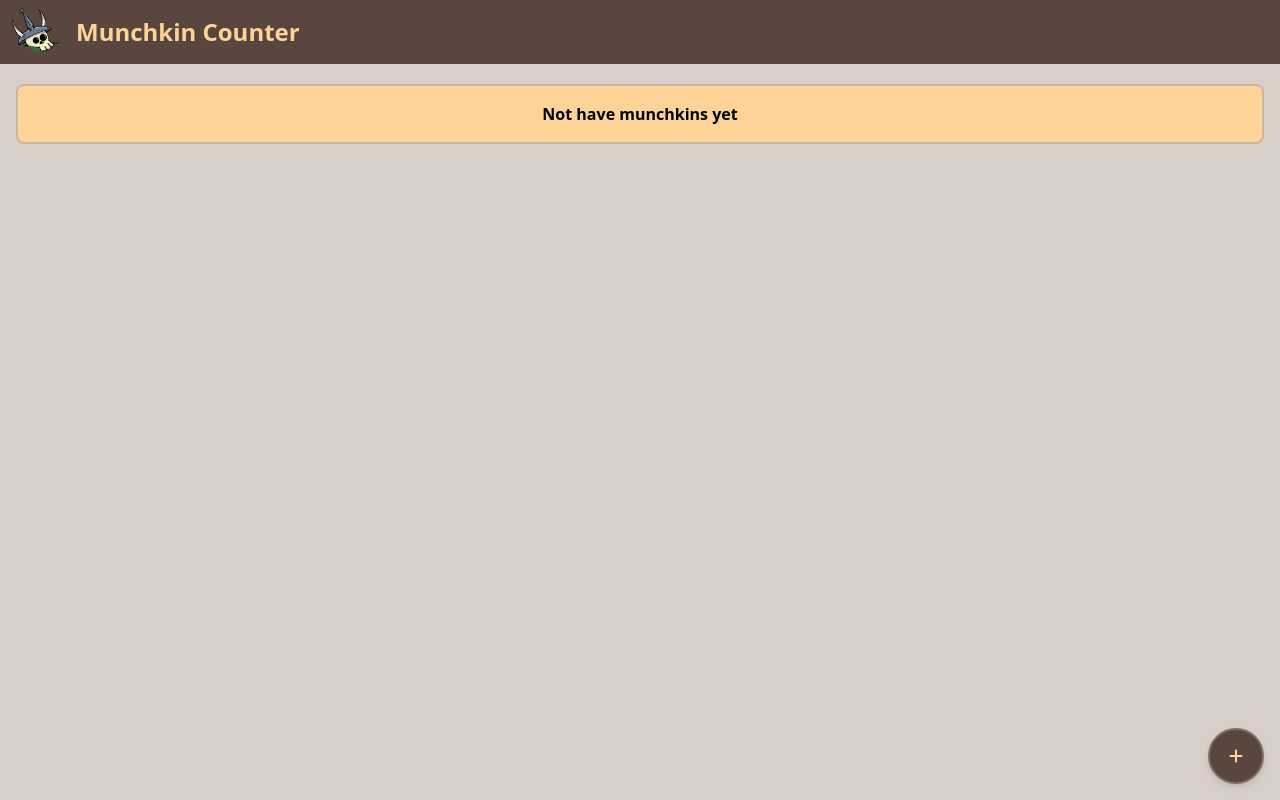
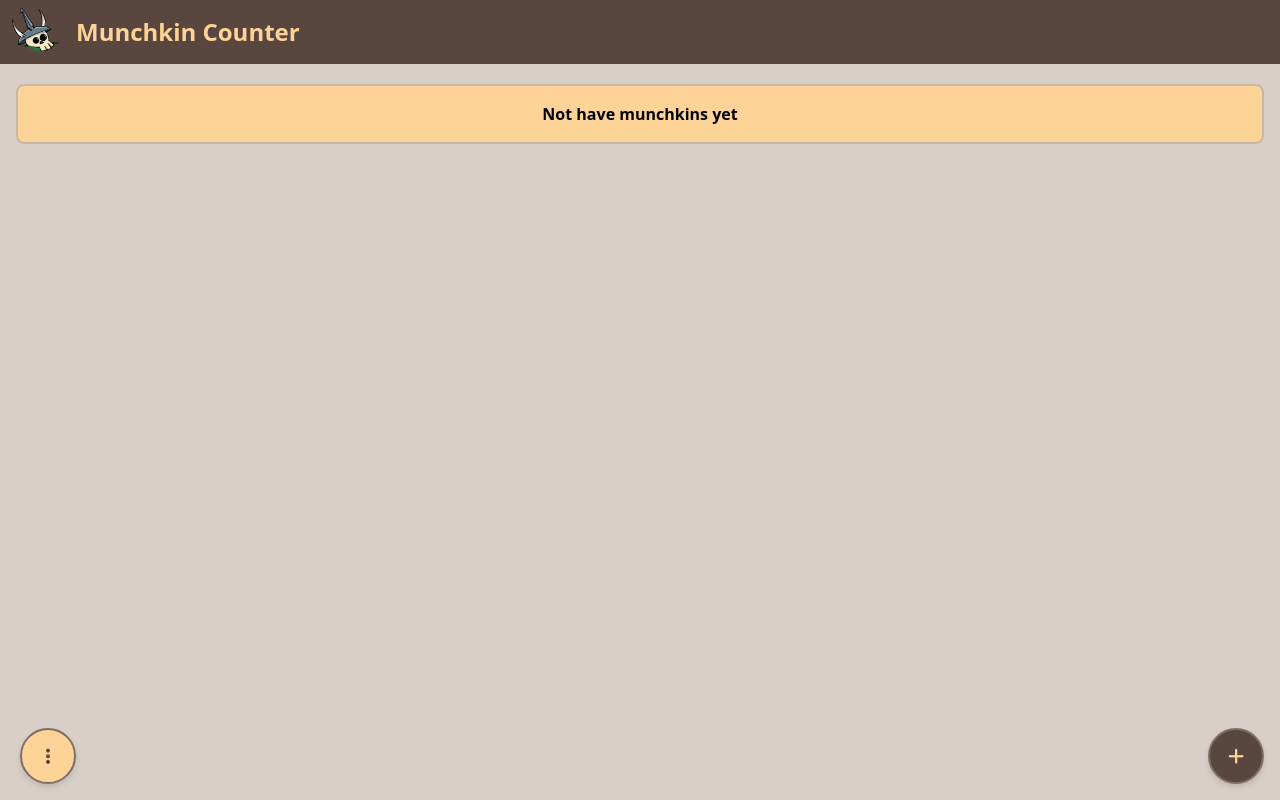
Before and after one commit to anhaeh/munchkin-count-vue3, a Vue app: page / in a window 1280 px wide. Built offline with nearby package versions, Linux system fonts and the light colour scheme.

Commit message:
major improvements

```diff
--- a/src/App.vue
+++ b/src/App.vue
@@ -25,6 +25,8 @@ import { RouterView } from 'vue-router'
   position: fixed
   bottom: 1rem
   right: 1rem
+  i
+    @apply text-lg
 .v-enter-active
   transition: opacity 0.3s ease
 .v-enter-from, .v-leave-to
--- /dev/null
+++ b/src/components/Dropdown.vue
@@ -0,0 +1,49 @@
+<script setup>
+import {ref, onMounted, onBeforeUnmount} from 'vue'
+
+defineProps({
+  items: {
+    required: true,
+    type: Array
+  }
+})
+
+const show = ref(false)
+
+onMounted(() => {
+    document.addEventListener('click', checkOutsideComponent, 100)
+})
+
+onBeforeUnmount(() => {
+    document.addEventListener('click', checkOutsideComponent)
+})
+
+const checkOutsideComponent = () => {
+    show.value = false
+}
+
+</script>
+
+<template>
+    <div class="dropdown-component absolute left-3 bottom-20">
+        <div @click="show = true">
+            <slot></slot>
+        </div>
+        <Transition enter-from-class="transition duration-200 scale-100 opacity-0"
+                    enter-to-class="transition duration-200 scale-100"
+                    leave-from-class="transition duration-150 scale-100"
+                    leave-to-class="transition duration-150 scale-100 opacity-0"
+        >
+            <div v-show="show" class="z-10 bg-white divide-y divide-gray-200 divide-solid rounded-lg shadow w-44 text-sm"
+            >
+                <div v-for="(item, id) in items" :key="id"
+                     class="block p-4 text-primary-800 cursor-pointer"
+                     @click="item.callback()"
+                >
+                    <i v-if="item.icon" class="fa mr-2" :class="item.icon"></i>
+                    {{ item.label }}
+                </div>
+            </div>
+        </Transition>
+    </div>
+</template>
--- a/src/components/MunchkinItem.vue
+++ b/src/components/MunchkinItem.vue
@@ -22,7 +22,7 @@ defineProps({
             <div class="flex items-center">
                 <div class="flex min-w-0 items-center">
                     <p class="text-xl font-semibold leading-6 text-gray-900">{{ player.name }}</p>
-                    <div class="ml-2 text-sm mt-1 leading-5 text-gray-500"
+                    <div class="ml-2 text-sm leading-5 text-gray-500"
                          title="gender"
                     >
                         <i class="fa fa-lg" :class="player.isMale ? 'fa-mars': 'fa-venus'"></i>
--- a/src/router/index.js
+++ b/src/router/index.js
@@ -2,6 +2,7 @@ import { createRouter, createWebHistory } from 'vue-router'
 import MunchkinView from '@/views/PlayersListView.vue'
 import AddPlayerView from '@/views/AddPlayerView.vue'
 import PlayerInfo from '@/views/PlayerInfo.vue'
+import BattleView from '@/views/BattleView.vue'
 
 
 const router = createRouter({
@@ -24,10 +25,22 @@ const router = createRouter({
       path: '/player/:id/',
       name: 'showPlayer',
       meta: {
-        title: 'Munchkin'
+        title: 'Munchkin',
+        showCube: true
       },
       props: true,
       component: PlayerInfo
+    },
+    {
+      path: '/battle/:id/',
+      name: 'battle',
+      meta: {
+        title: 'Battle',
+        showCube: true,
+        goBack: 'showPlayer'
+      },
+      props: true,
+      component: BattleView
     },
   ]
 })
--- a/src/stores/MunchkinStore.js
+++ b/src/stores/MunchkinStore.js
@@ -7,7 +7,7 @@ export const useMunchkinStore = defineStore('munchkins', {
     }
   },
   getters: {
-    double: (state) => state.count * 2
+    getPlayersList: (state) => state.players
   },
   actions: {
     addPlayer: function (player) {
@@ -27,6 +27,9 @@ export const useMunchkinStore = defineStore('munchkins', {
     removePlayer: function(playerId) {
       return this.players = this.players.filter(x => x.id !== parseInt(playerId))
     },
+    newGame: function() {
+      this.players = []
+    },
   },
   persist: true
 })
--- a/src/views/AddPlayerView.vue
+++ b/src/views/AddPlayerView.vue
@@ -62,7 +62,7 @@ const addNewPlayer = () => {
              </label>
              <div class="flex flex-wrap gap-3 gap-y-5 justify-center">
                  <div class="relative" v-for="x in 8">
-                     <img class="w-16 h-16 rounded-full drop-shadow-lg border-primary-300 border-2 cursor-pointer"
+                     <img class="w-16 h-16 rounded-full drop-shadow-lg border-primary-300 border-2 cursor-pointer brightness-75"
                           :src="getImageUrl(x)" alt=""
                           :class="{ '--selected': x === newPlayer.image }"
                           @click="newPlayer.image = x"
@@ -81,5 +81,5 @@ const addNewPlayer = () => {
 
 <style scoped lang="sass">
 .--selected
-    @apply border-green-600 border-4
+    @apply border-green-600 border-4 brightness-100
 </style>
--- /dev/null
+++ b/src/views/BattleView.vue
@@ -0,0 +1,79 @@
+<script setup>
+import { computed, ref } from 'vue'
+import StatButton from '@/components/StatButton.vue'
+import { useMunchkinStore } from '@/stores/MunchkinStore'
+const { getPlayer, getImageUrl, removePlayer } = useMunchkinStore()
+import { useRouter } from 'vue-router'
+
+const props = defineProps({
+    id: {
+        required: true
+    }
+})
+
+const router = useRouter()
+const player = getPlayer(props.id)
+if (!player) router.push('/')
+const modifier = ref(0)
+
+const stats = [
+    {
+        value: computed(() => player.level),
+        label: 'Level',
+        color: 'text-primary-900',
+        icon: 'fa-crown',
+        callback: (count) => {
+            const newLevel = player.level + count
+            if (newLevel >= 1 && newLevel <= 10) player.level = newLevel
+        }
+    },
+    {
+        value: computed(() => player.items),
+        label: 'Items',
+        color: 'text-teal-700',
+        icon: 'fa-shirt',
+        callback: (count) => player.items += count
+    },
+    {
+        value: computed(() => modifier.value),
+        label:'Modifier',
+        color: 'text-indigo-900',
+        icon: 'fa-scale-balanced',
+        callback: (count) => modifier.value += count
+    }
+]
+
+</script>
+
+<template>
+    <div>
+        <div v-if="player" class="p-2">
+            <div class="flex items-center space-x-2 mb-2">
+                <img class="w-12 h-12 rounded-full drop-shadow border-primary-300 border-2"
+                     :src="getImageUrl(player.image)"
+                >
+                <div class="font-medium">
+                    <div>{{ player.name }}</div>
+                    <div class="leading-5 text-primary-300"
+                         title="gender"
+                         @click="player.isMale = !player.isMale"
+                    >
+                        <i class="fa" :class="player.isMale ? 'fa-mars': 'fa-venus'"></i>
+                    </div>
+                </div>
+            </div>
+            <div class="flex flex-col gap-1">
+                <StatButton v-for="item in stats"
+                            :key="item.label"
+                            :value="item.value"
+                            :label="item.label"
+                            :color="item.color"
+                            :icon="item.icon"
+                            @update-counter="item.callback"
+                >
+                    {{ player.level }}
+                </StatButton>
+            </div>
+        </div>
+    </div>
+</template>
--- a/src/views/PlayerInfo.vue
+++ b/src/views/PlayerInfo.vue
@@ -4,6 +4,7 @@ import StatButton from '@/components/StatButton.vue'
 import { useMunchkinStore } from '@/stores/MunchkinStore'
 const { getPlayer, getImageUrl, removePlayer } = useMunchkinStore()
 import { useRouter } from 'vue-router'
+import Dropdown from '@/components/Dropdown.vue'
 
 const props = defineProps({
   id: {
@@ -15,7 +16,6 @@ const router = useRouter()
 const player = getPlayer(props.id)
 if (!player) router.push('/')
 const modifier = ref(0)
-const showCollapse = ref(false)
 
 const stats = [
   {
@@ -44,15 +44,24 @@ const stats = [
   }
 ]
 
-const deletePlayer = () => {
+const dropdownItems = [
+  {
+    label: 'Kill Player',
+    icon: 'fa-skull',
+    callback: () => {
+        player.items = 0
+        modifier.value = 0
+    }
+  },
+  {
+    label: 'Remove Player',
+    icon: 'fa-trash',
+    callback: () => {
         removePlayer(player.id)
         router.push({ name: 'home' })
     }
-
-const killPlayer = () => {
-    player.items = 0
-    modifier.value = 0
   }
+]
 </script>
 
 <template>
@@ -93,35 +102,15 @@ const killPlayer = () => {
                 </StatButton>
             </div>
         </div>
-        <Teleport to="#header">
-            <div class="btn-primary w-12 h-12 cursor-pointer" @click="deletePlayer" title="delete player">
-                <i class="fa fa-trash"></i>
+        <div class="btn-primary float-btn rounded-full" @click="router.push({name: 'battle', params: { id: props.id }})">
+            <i class="fa fa-dungeon"></i>
         </div>
-        </Teleport>
-        <div class="btn-primary-outline float-btn rounded-full left-5 text-lg"
-             @click="killPlayer"
-             title="die"
+        <dropdown :items="dropdownItems">
+            <div class="btn-primary-outline float-btn rounded-full left-5"
+                 title="more"
             >
-            <i class="fa fa-skull"></i>
+                <i class="fa fa-ellipsis-vertical"></i>
             </div>
-        <div class="btn-primary float-btn rounded-full" @click="showCollapse = !showCollapse">
-            <i class="fa fa-user-group"></i>
-        </div>
-        <Transition enter-from-class="transition duration-200 scale-100 opacity-0"
-                    enter-to-class="transition duration-200 scale-100"
-                    leave-from-class="transition duration-150 scale-100"
-                    leave-to-class="transition duration-150 scale-100 opacity-0"
-        >
-            <div v-show="showCollapse" class="absolute right-3 bottom-20 z-10 bg-white divide-y divide-gray-100 rounded-lg shadow w-44 dark:bg-gray-700">
-                <ul class="py-2 text-sm text-gray-700 dark:text-gray-200" aria-labelledby="dropdownTopButton">
-                    <li>
-                        <a href="#" class="block px-4 py-2 hover:bg-gray-100 dark:hover:bg-gray-600 dark:hover:text-white">Add player</a>
-                    </li>
-                    <li>
-                        <a href="#" class="block px-4 py-2 hover:bg-gray-100 dark:hover:bg-gray-600 dark:hover:text-white">Add monster</a>
-                    </li>
-                </ul>
-            </div>
-        </Transition>
+        </dropdown>
     </div>
 </template>
--- a/src/views/PlayersListView.vue
+++ b/src/views/PlayersListView.vue
@@ -1,8 +1,17 @@
 <script setup>
 import { useMunchkinStore } from '@/stores/MunchkinStore'
 import MunchkinItem from '@/components/MunchkinItem.vue'
+import Dropdown from '@/components/Dropdown.vue'
 
-const { players } = useMunchkinStore()
+const store = useMunchkinStore()
+
+const dropdownItems = [
+    {
+        label: 'New Game',
+        icon: 'fa-rotate-right',
+        callback: store.newGame
+    }
+]
 </script>
 
 <template>
@@ -13,19 +22,26 @@ const { players } = useMunchkinStore()
         >
             <i class="fa-solid fa-plus"></i>
         </button>
+        <div v-if="!store.getPlayersList.length"
+             class="bg-secondary-700 rounded-lg p-4 border-secondary-500 border-2 text-center font-bold"
+        >
+            Not have munchkins yet
+        </div>
         <ul role="list" class="flex flex-col gap-4">
             <MunchkinItem
-              v-for="player in players"
+              v-for="player in store.getPlayersList"
               :key="player.id"
               :player="player"
 
             />
-            <div v-if="!players.length"
-                 class="bg-secondary-700 rounded-lg p-4 border-secondary-500 border-2 text-center font-bold"
+        </ul>
+        <dropdown :items="dropdownItems">
+            <div class="btn-primary-outline float-btn rounded-full left-5"
+                 title="more"
             >
-                Not have munchkins yet
+                <i class="fa fa-ellipsis-vertical"></i>
             </div>
-        </ul>
+        </dropdown>
     </div>
 </template>
 
```
Also changed, not shown: src/components/Dice.vue (added, +34 -0 lines), src/components/Header.vue (+5 -2 lines), 1 other file (tests, documents, lock files or other folders). Lines whose indentation alone changed are shown as unchanged.
